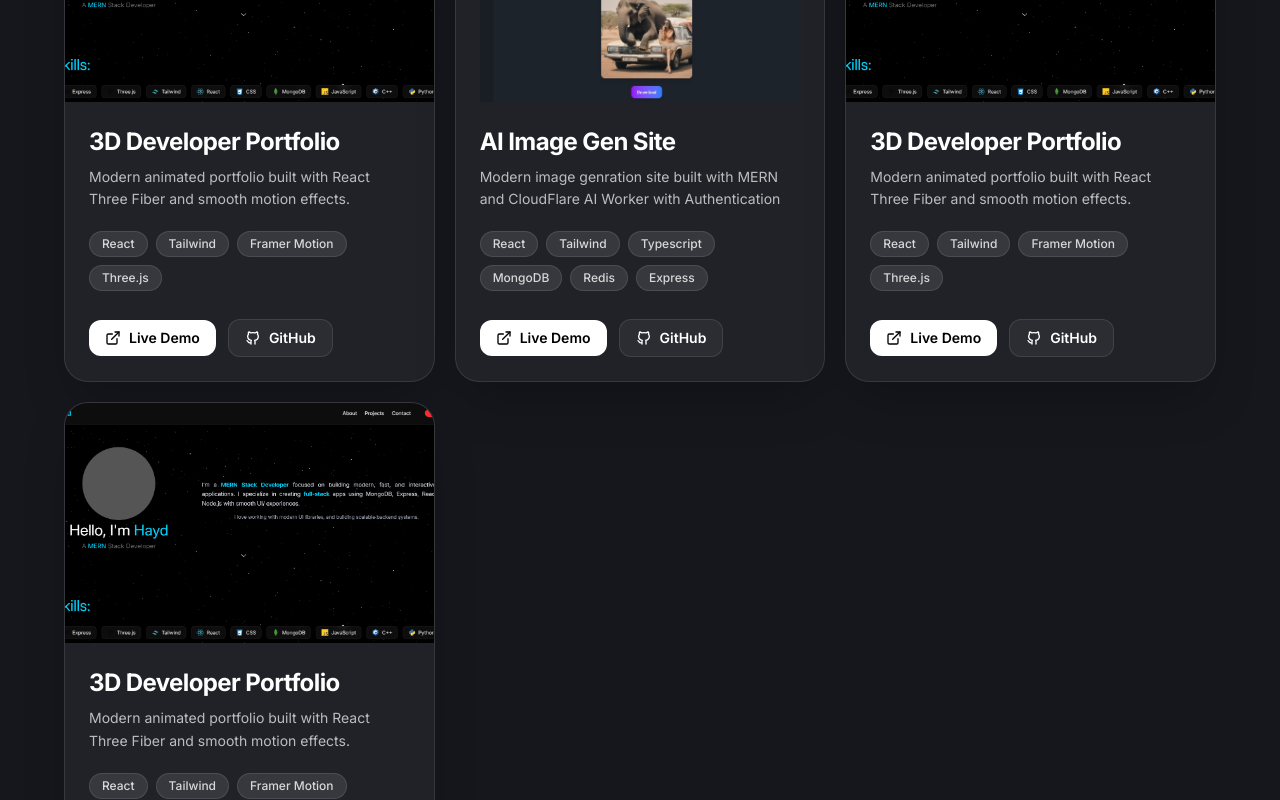
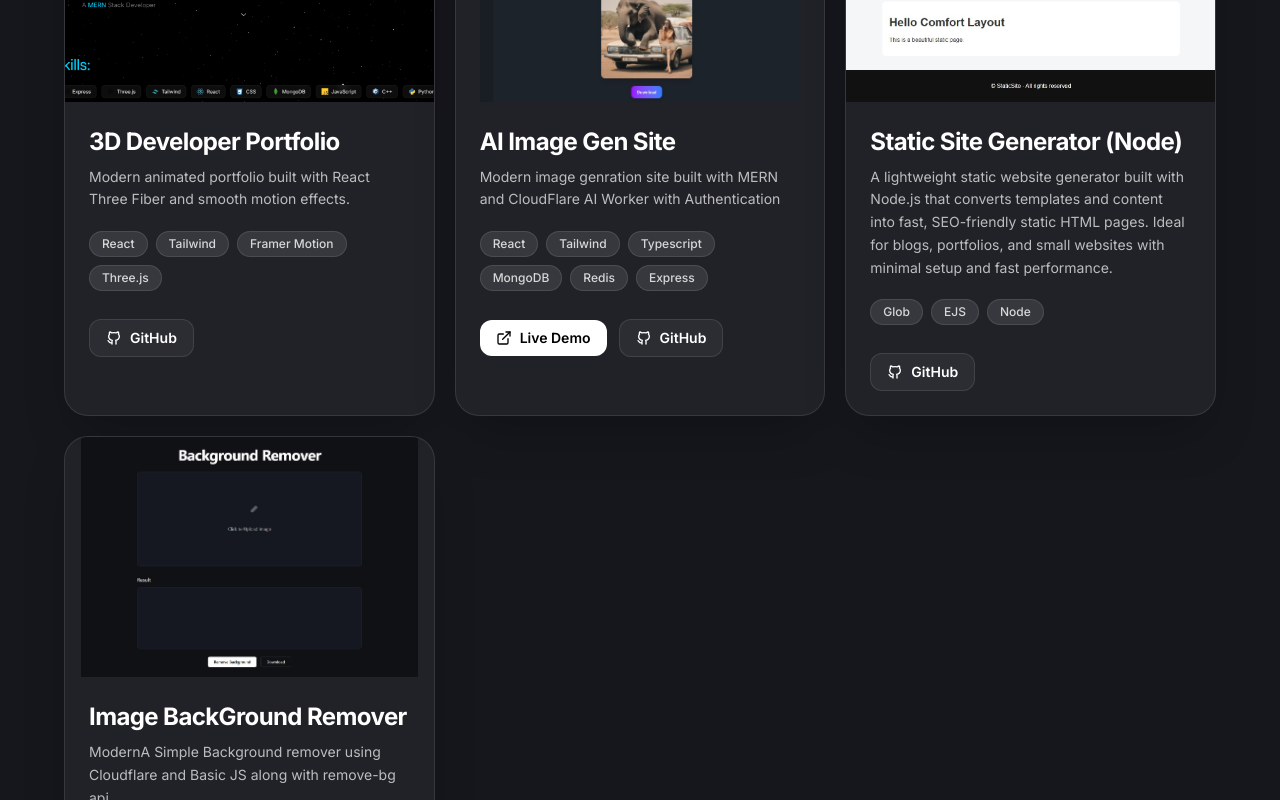
Before and after one commit to ItxHayd/MyPortfolio, a React (Vite) app: page / in a window 1280 px wide. Shown: the part 1100-1900 px from the top of the page. Built offline with nearby package versions, Linux system fonts and the light colour scheme; no server answers.

Commit message:
added projects

```diff
--- a/src/PageComponents/ProjectCard.jsx
+++ b/src/PageComponents/ProjectCard.jsx
@@ -10,6 +10,7 @@ export default function ProjectCard({
   tech = [],
   github,
   demo,
+  demoIsAvailable = true,
 }) {
   const { isDark } = useTheme();
 
@@ -91,7 +92,7 @@ export default function ProjectCard({
         {/* Buttons */}
         <div className="flex items-center gap-3 pt-2">
           {/* Live Demo */}
-          <motion.a
+           { demoIsAvailable && (<motion.a
               whileTap={{ scale: 0.95 }}
               whileHover={{ scale: 1.03 }}
               href={demo}
@@ -109,7 +110,7 @@ export default function ProjectCard({
             >
               <ExternalLink size={16} />
               Live Demo
-          </motion.a>
+            </motion.a>)}
 
           {/* GitHub */}
           <motion.a
--- a/src/PageComponents/Projects.jsx
+++ b/src/PageComponents/Projects.jsx
@@ -38,7 +38,7 @@ const Projects = () => {
                     description="Modern animated portfolio built with React Three Fiber and smooth motion effects."
                     tech={["React", "Tailwind", "Framer Motion", "Three.js"]}
                     github="https://github.com/ItxHayd/MyPortfolio"
-                    demo="https://yourdemo.com"
+                    demoIsAvailable = {false}
                 />
                 <ProjectCard
                     image="/projectsMedia/img_gen.jpg"
@@ -49,20 +49,20 @@ const Projects = () => {
                     demo="https://yourdemo.com"
                 />
                 <ProjectCard
-                    image="/projectsMedia/portfolio.png"
-                    title="3D Developer Portfolio"
-                    description="Modern animated portfolio built with React Three Fiber and smooth motion effects."
-                    tech={["React", "Tailwind", "Framer Motion", "Three.js"]}
-                    github="https://github.com/ItxHayd/MyPortfolio"
-                    demo="https://yourdemo.com"
+                    image="/projectsMedia/Static-gen.jpg"
+                    title="Static Site Generator (Node)"
+                    description="A lightweight static website generator built with Node.js that converts templates and content into fast, SEO-friendly static HTML pages. Ideal for blogs, portfolios, and small websites with minimal setup and fast performance."
+                    tech={["Glob", "EJS", "Node"]}
+                    github="https://github.com/ItxHayd/Static-Website_Generator"
+                    demoIsAvailable = {false}
                 />
                 <ProjectCard
-                    image="/projectsMedia/portfolio.png"
-                    title="3D Developer Portfolio"
-                    description="Modern animated portfolio built with React Three Fiber and smooth motion effects."
-                    tech={["React", "Tailwind", "Framer Motion", "Three.js"]}
-                    github="https://github.com/ItxHayd/MyPortfolio"
-                    demo="https://yourdemo.com"
+                    image="/projectsMedia/bg-rem.jpg"
+                    title="Image BackGround Remover"
+                    description="ModernA Simple Background remover using Cloudflare and Basic JS along with remove-bg api"
+                    tech={["Remove-bg", "Cloudflare Workers", "JS"]}
+                    github="https://github.com/ItxHayd/Background_Remover"
+                    demo="https://itxhayd.github.io/Background_Remover/"
                 />
 
 
```
Also changed, not shown: public/projectsMedia/Static-gen.jpg (added), public/projectsMedia/bg-rem.jpg (added). Lines whose indentation alone changed are shown as unchanged.
